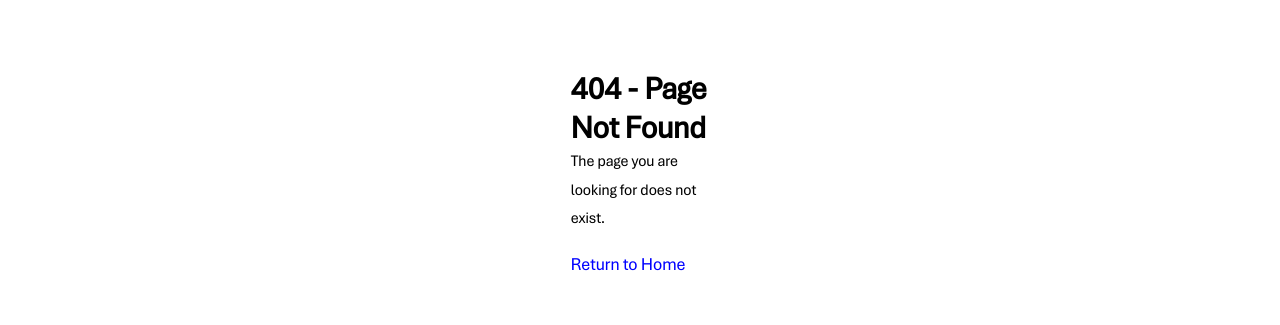
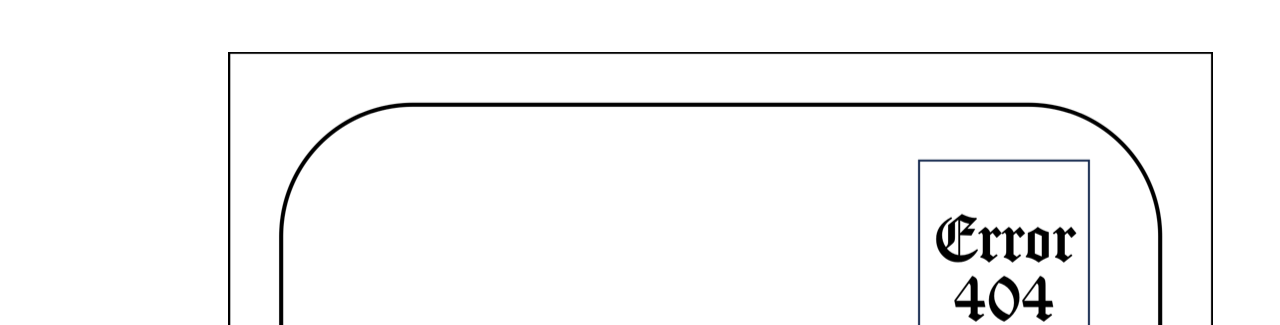
Before and after one commit to JoePShoulak/jim_site, a React (Vite) app: page /not_found in a window 1280 px wide. Shown: the part 288-613 px from the top of the page. Built offline with nearby package versions, Linux system fonts and the light colour scheme.

Commit message:
seperated modal

```diff
--- a/src/components/DailyPrayers.jsx
+++ b/src/components/DailyPrayers.jsx
@@ -36,13 +36,13 @@ const DailyPrayers = () => {
         ))}
       </div>
 
-      {/* Use the extracted Modal */}
+      {/* Use the extracted Modal with children */}
       <Modal
         isOpen={isModalOpen}
         onClose={closeModal}
-        title={selectedPrayer?.title}
-        content={selectedPrayer?.text}
-      />
+        title={selectedPrayer?.title}>
+        {selectedPrayer && <p>{selectedPrayer.text}</p>}
+      </Modal>
     </aside>
   );
 };
--- a/src/components/Modal.jsx
+++ b/src/components/Modal.jsx
@@ -1,6 +1,6 @@
 /* eslint-disable react/prop-types */
-const Modal = ({ isOpen, onClose, title, content }) => {
-  if (!isOpen || !content) return null; // Don't render if not open
+const Modal = ({ isOpen, onClose, title, children }) => {
+  if (!isOpen) return null; // Don't render if not open
 
   const handleOutsideClick = event => {
     if (event.target.id === "modal-background") {
@@ -14,8 +14,8 @@ const Modal = ({ isOpen, onClose, title, content }) => {
       className="modal-background"
       onClick={handleOutsideClick}>
       <div className="modal-content" onClick={e => e.stopPropagation()}>
-        <h2>{title}</h2>
-        <p>{content}</p>
+        {title && <h2>{title}</h2>}
+        <div className="modal-body">{children}</div> {/* Accepts any content */}
         <button onClick={onClose} className="modal-button">
           Close
         </button>
--- a/src/pages/NotFound.jsx
+++ b/src/pages/NotFound.jsx
@@ -1,5 +1,5 @@
-import { Link } from "react-router-dom";
 import useTitle from "../hooks/useTitle";
+import img404 from "/images/404.png";
 
 const NotFound = () => {
   useTitle("Not Found");
@@ -9,11 +9,7 @@ const NotFound = () => {
       <aside></aside>
       <main>
         <div>
-          <h1>404 - Page Not Found</h1>
-          <p>The page you are looking for does not exist.</p>
-          <Link to="/" id="return-home">
-            Return to Home
-          </Link>
+          <img src={img404} />
         </div>
       </main>
       <aside></aside>
```
Also changed, not shown: public/images/404.png (added), 1 other file (tests, documents, lock files or other folders).
